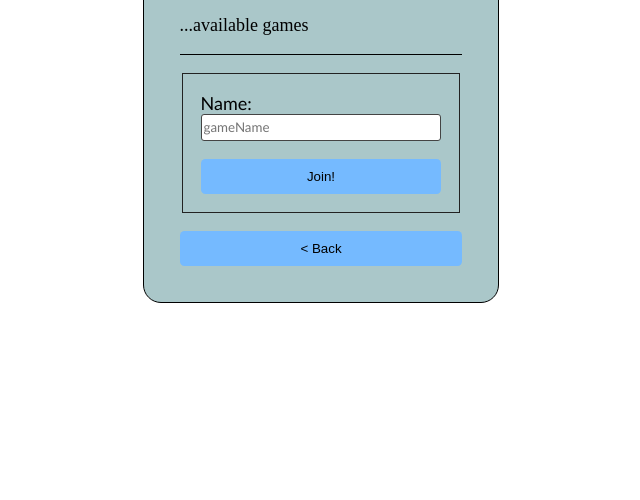
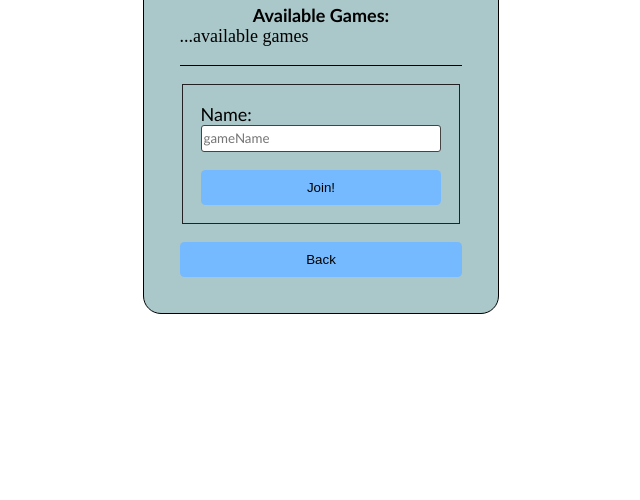
Before and after one commit to fabiankachlock/one-online, a website: page static/join.html in a window 1280 px wide. Shown: the part 300-800 px from the top of the page, without its empty margins (319-959 px from the left). Drawn offline with Linux system fonts and the light colour scheme; no server answers.

Commit message:
Improved UI

```diff
--- a/static/join.html
+++ b/static/join.html
@@ -12,6 +12,7 @@
     <div id="box">
         <h1>Join Online Game</h1>
         <hr>
+        <h4>Available Games:</h4>
         <div id=games>
             ...available games
         </div>
@@ -26,7 +27,7 @@
             </button>
         </fieldset>
         <button id="back">
-            < Back
+            Back
         </button>
     </div>
 </body>
```
Also changed, not shown: static/create.html (+2 -1 lines), static/index.html (+1 -0 lines), static/verify.html (+1 -1 lines), static/wait.html (+1 -0 lines).
